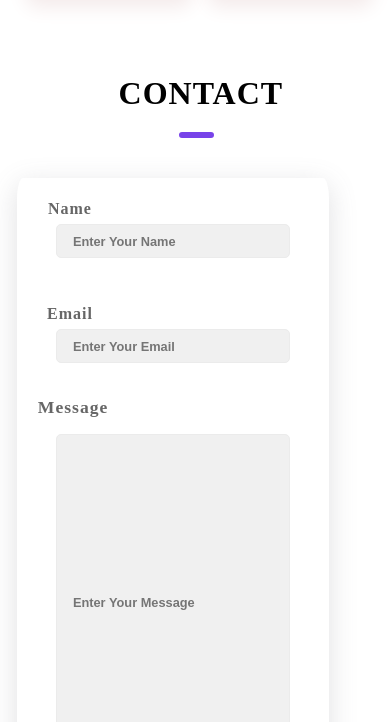
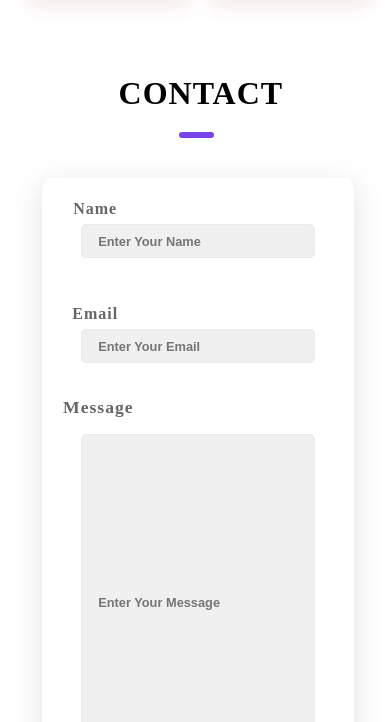
Before and after one commit to Nandiniatri/portfolio, a website built with Vite: page index.html in a window 390 px wide. Shown: the part 2909-3631 px from the top of the page. Built offline with nearby package versions, Linux system fonts and the light colour scheme.

Commit message:
modified css

```diff
--- a/style.css
+++ b/style.css
@@ -1341,7 +1341,7 @@ form{
     /* border: solid red; */
     height: 120vh;
     width: 80%;
-    margin-left: 2vh;
+    margin-left: 5vh;
     background-color: white;
     margin-top: 40px;
     border-radius: 2%;
```
